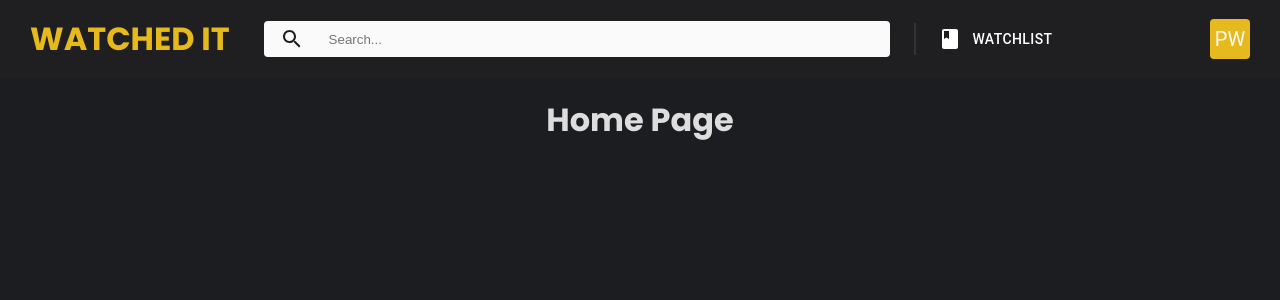
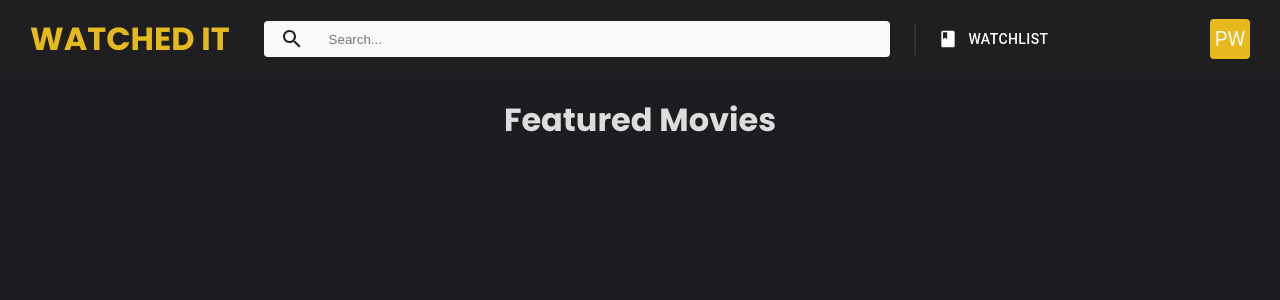
Before and after one commit to pdrowilson/watchedit, a React (Create React App) app: page / in a window 1280 px wide. Shown: the top 300 px of the page. Built offline with nearby package versions, Linux system fonts and the light colour scheme.

Commit message:
added featured movie component

```diff
--- /dev/null
+++ b/src/components/Featured/index.js
@@ -0,0 +1,10 @@
+import * as S from './styles'
+function Featured() {
+  return (
+    <S.FeaturedContainer>
+      <h1>Featured Movies</h1>
+    </S.FeaturedContainer>
+  )
+}
+
+export default Featured
--- /dev/null
+++ b/src/components/Featured/styles.js
@@ -0,0 +1,3 @@
+import styled from 'styled-components'
+
+export const FeaturedContainer = styled.div``
--- a/src/components/Header/index.js
+++ b/src/components/Header/index.js
@@ -26,7 +26,7 @@ function Header() {
       <S.HeaderRight>
         <S.MenuSeparator />
         <S.Button onClick={toWatchlist}>
-          <Book />
+          <Book fontSize="small" />
           WATCHLIST
         </S.Button>
         <S.Avatar variant="rounded">PW</S.Avatar>
--- a/src/pages/Home/index.js
+++ b/src/pages/Home/index.js
@@ -1,9 +1,11 @@
 import * as S from './styles'
+
+import Featured from '../../components/Featured'
 
 function Home() {
   return (
     <S.HomeContainer>
-      <h1>Home Page</h1>
+      <Featured />
     </S.HomeContainer>
   )
 }
```
